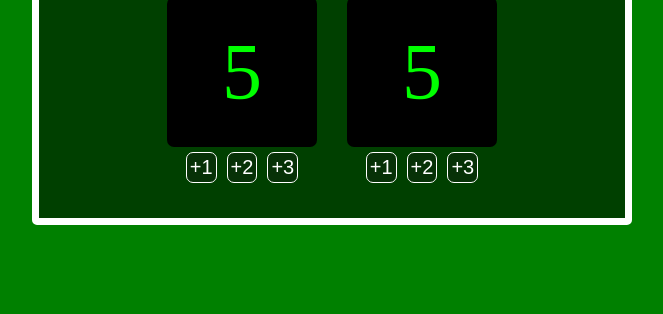
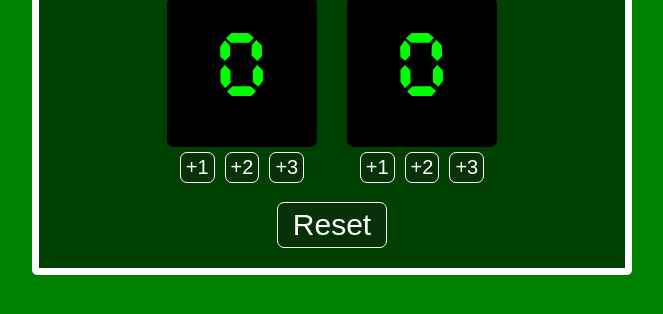
Before and after one commit to ldrennan279/Scoreboard, a plain HTML site: page index.html in a window 1280 px wide. Shown: the part 178-492 px from the top of the page, without its empty margins (308-971 px from the left). Drawn offline with Linux system fonts and the light colour scheme.

Commit message:
2nd commit
CSS competed with start on Java script

```diff
--- a/index.html
+++ b/index.html
@@ -6,38 +6,41 @@
     <meta name="viewport" content="width=
     , initial-scale=1.0">
     <link rel="stylesheet" href="style.css">
-
+    <script src="main.js" defer></script>
     <title>Scorecard</title>
 </head>
 <body>
     <header>Scorecard</header>
     <main class="main-section">
+        <div class="interactive-sction">
             <section class="team-section">
                 <div>
                     Home
                 </div>
-            <div class="home-score score">
-                <p>5</p>
+                <div class="score">
+                    <p class="home_score">0</p>
                 </div>
                 <div class="btn-section">
-                <button>+1</button>
-                <button>+2</button>
-                <button>+3</button>
+                    <button id="home-btn-plus1">+1</button>
+                    <button id="home-btn-plus2">+2</button>
+                    <button id="home-btn-plus3">+3</button>
                 </div>
             </section>
             <section class="team-section">
                 <div>
                     Guest
                 </div>
-            <div class="guest-score score">
-                <p>5</p>
+                <div class="score">
+                    <p class="guest_score">0</p>
                 </div>
                 <div class="btn-section">
-                <button>+1</button>
-                <button>+2</button>
-                <button>+3</button>
+                    <button id="guest-btn-plus1">+1</button>
+                    <button id="guest-btn-plus2">+2</button>
+                    <button id="guest-btn-plus3">+3</button>
                 </div>
             </section>
+        </div>
+        <button id="reset-btn">Reset</button>
     </main>
 </body>
 </html>
--- a/main.js
+++ b/main.js
@@ -0,0 +1,27 @@
+let homeScore = 0
+let guestScore = 0
+
+document.getElementById("home-btn-plus1").addEventListener("click", function(){
+    homeScore =+ 1
+})
+document.getElementById("home-btn-plus2").addEventListener("click", function(){
+    console.log("+2")
+})
+document.getElementById("home-btn-plus3").addEventListener("click", function(){
+    console.log("+3")
+})
+
+document.getElementById("guest-btn-plus1").addEventListener("click", function(){
+    console.log("+1")
+})
+document.getElementById("guest-btn-plus2").addEventListener("click", function(){
+    console.log("+2")
+})
+document.getElementById("guest-btn-plus3").addEventListener("click", function(){
+    console.log("+3")
+})
+
+document.getElementById("reset-btn").addEventListener("click", function(){
+    homeScore = 0
+    guestScore = 0
+})
--- a/style.css
+++ b/style.css
@@ -1,3 +1,7 @@
+@font-face {
+    font-family: score ;
+    src: url(fonts/CursedTimerUlil-Aznm.ttf);
+}
 *{
     box-sizing: border-box;
     margin: 0;
@@ -11,6 +15,10 @@ header{
     font-size: 80px;
     color: white;
 }
+.interactive-sction{
+    display: flex;
+    justify-content: center;
+}
 .main-section{
     border: white solid 7px;
     background-color: rgba(0, 0, 0, 0.5) ;
@@ -20,8 +28,6 @@ header{
     margin: auto;
     padding: 20px;
     border-radius: 5px;
-    display: flex;
-    justify-content: center;
 }
 .team-section{
     width: 160px;
@@ -49,6 +55,22 @@ header{
     border: white 1px solid;
     background-color: rgb(7, 49, 7);
     color: white;
-    padding: 3px;
+    padding: 3px 5px;
     margin: 5px;
 }
+p{
+    font-family: score, sans-serif;
+}
+#reset-btn{
+    font-size: 30px;
+    padding: 5px 15px;
+    border-radius: 7px;
+    border: none;
+    border: white 1px solid;
+    background-color: rgb(7, 49, 7);
+    color: white;
+}
+.btn-section button:hover, #reset-btn:hover, .btn-section button:focus, #reset-btn:focus {
+    background-color: lightgrey;
+    color: darkgreen;
+}
```
Also changed, not shown: fonts/CursedTimerUlil-Aznm.ttf (added). Lines whose indentation alone changed are shown as unchanged.
